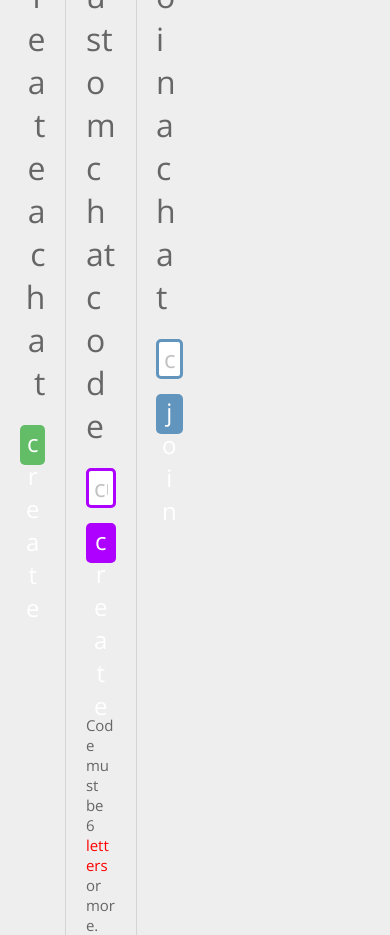
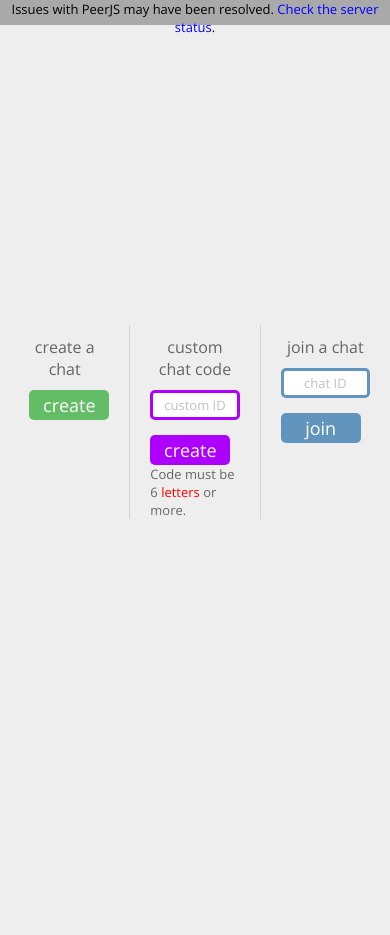
Before and after one commit to spinfal/chatclient, a plain HTML site: page index.html in a window 390 px wide. After the commit the page ends 844 px from the top, so only its background shows below. Drawn offline with nearby package versions, Linux system fonts and the light colour scheme.

Commit message:
some mobile fixes

```diff
--- a/main.css
+++ b/main.css
@@ -11,6 +11,24 @@
       justify-content: center;
       align-items: center;
       word-break: break-word;
+    }
+    @media (max-width:629px) {
+      #mobile {
+        font-size: medium;
+        text-align: center;
+      }
+      #create, #custom, #join {
+        font-size: large;
+        width: 80px;
+        height: 30px;
+      }
+      #tip {
+        font-size: small;
+      }
+      #custom-id, #join-id {
+        font-size: small;
+        height: 30px;
+      }
     }
     .welcome {
       display: flex;
@@ -244,3 +262,15 @@
     .cursor {
       cursor: pointer;
     }
+    /* footer taken from https://www.w3schools.com/howto/howto_css_fixed_footer.asp becasue i am a lazy shit */
+    .footer {
+       position: fixed;
+       left: 0;
+       top: 0;
+       width: 100%;
+       height: 25px;
+       background-color: darkgrey;
+       color: black;
+       text-align: center;
+       cursor: help;
+    }
```
